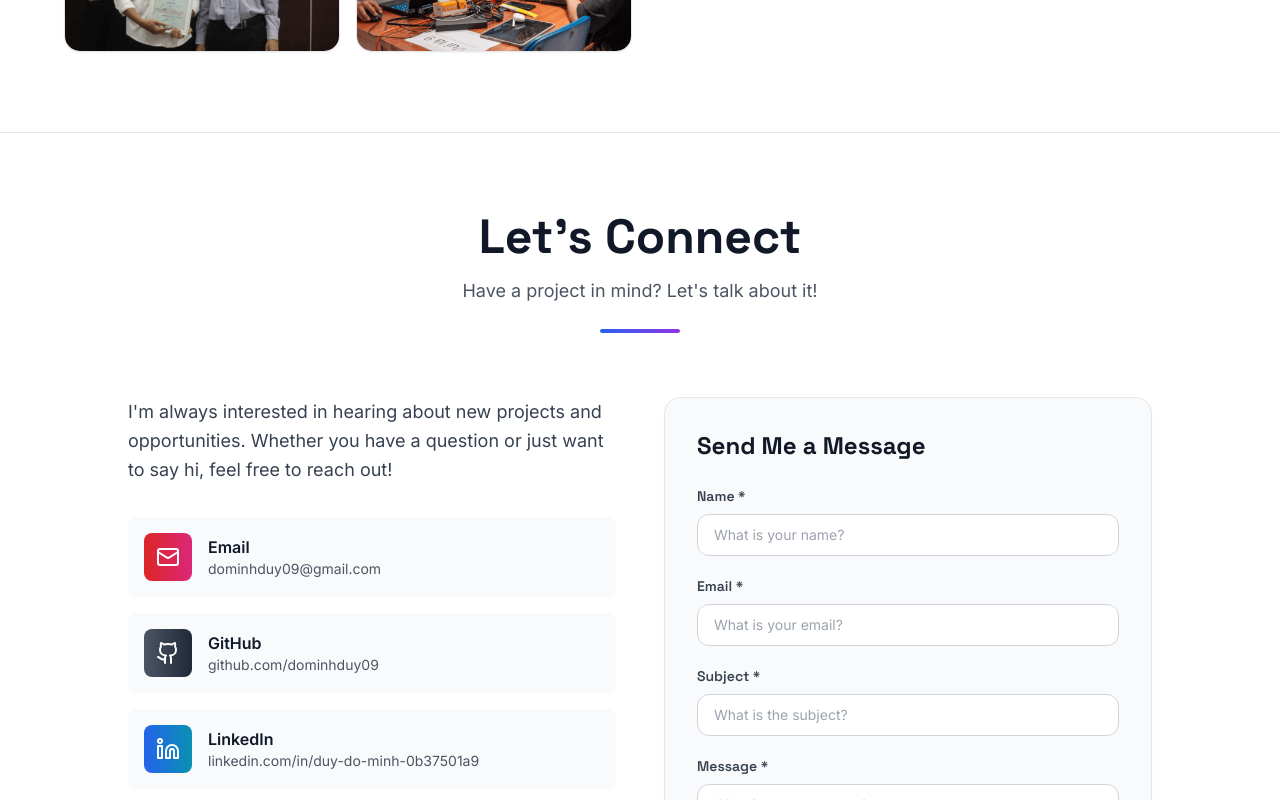
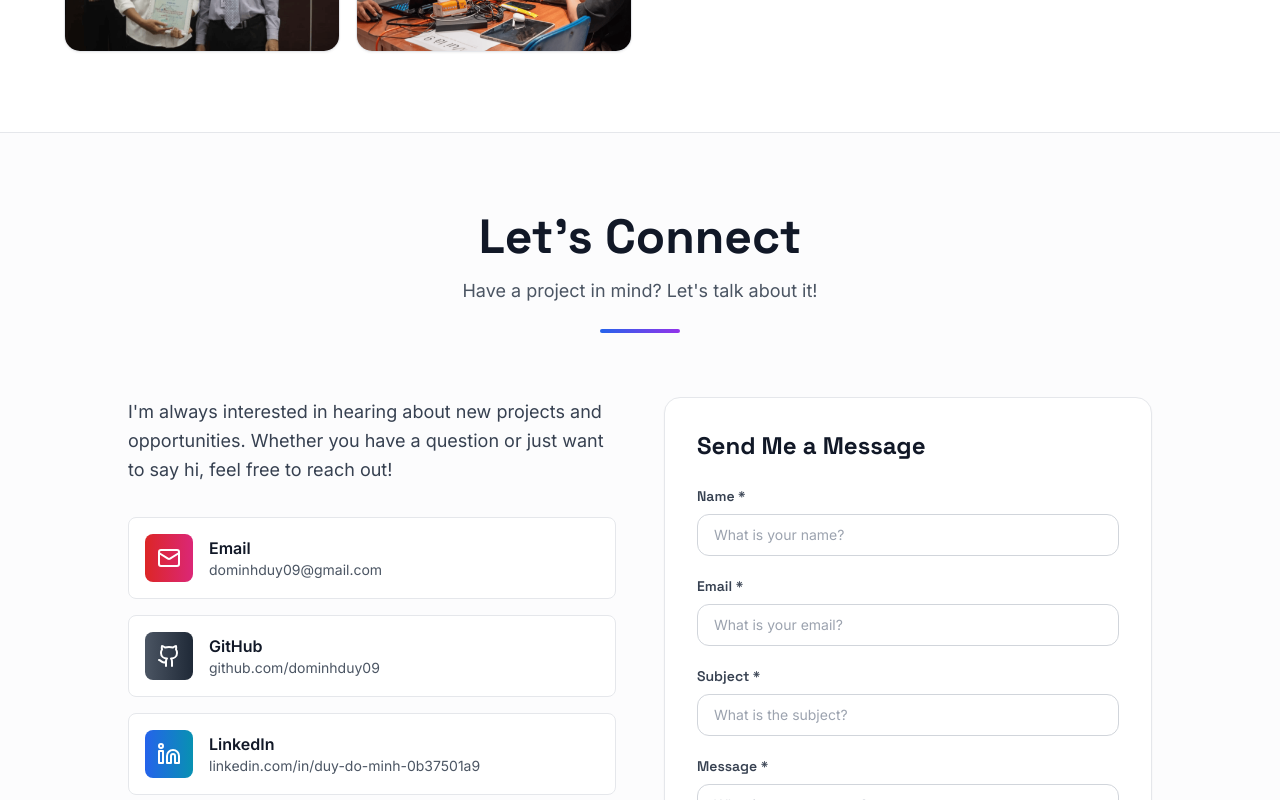
Before and after one commit to dominhduy09/portfolio, a React (Vite) app: page / in a window 1280 px wide. Shown: the part 7720-8520 px from the top of the page. Built offline with nearby package versions, Linux system fonts and the light colour scheme.

Commit message:
style: update background and border colors for contact section and form elements

```diff
--- a/src/components/Contact.tsx
+++ b/src/components/Contact.tsx
@@ -125,7 +125,7 @@ export const Contact: React.FC = () => {
     <section
       id="contact"
       ref={ref}
-      className="py-20 px-4 sm:px-6 lg:px-8 bg-white/50 dark:bg-dark-900/40 backdrop-blur-[2px] border-b border-gray-200 dark:border-dark-800"
+      className="py-20 px-4 sm:px-6 lg:px-8 bg-gray-50/50 dark:bg-dark-800/40 backdrop-blur-[2px] border-b border-gray-200 dark:border-dark-800"
     >
       <div className="max-w-5xl mx-auto">
         <motion.div
@@ -167,7 +167,7 @@ export const Contact: React.FC = () => {
                       target="_blank"
                       rel="noopener noreferrer"
                       whileHover={{ translateX: 5 }}
-                      className="flex items-center gap-4 p-4 rounded-lg bg-gray-50 dark:bg-dark-800 hover:bg-gray-100 dark:hover:bg-dark-700 transition-colors group"
+                      className="flex items-center gap-4 p-4 rounded-lg bg-white dark:bg-dark-900 border border-gray-200 dark:border-dark-700 hover:bg-gray-50 dark:hover:bg-dark-800 transition-colors group"
                     >
                       <div className={`p-3 rounded-lg bg-gradient-to-r ${method.color} text-white group-hover:scale-110 transition-transform`}>
                         <Icon size={24} />
@@ -213,7 +213,7 @@ export const Contact: React.FC = () => {
             {/* Contact Form */}
             <motion.div
               variants={itemVariants}
-              className="p-8 rounded-2xl bg-gray-50 dark:bg-dark-800/40 border border-gray-200 dark:border-dark-700 shadow-sm relative overflow-hidden"
+              className="p-8 rounded-2xl bg-white dark:bg-dark-900 border border-gray-200 dark:border-dark-700 shadow-sm relative overflow-hidden"
             >
               <h3 className="text-2xl font-bold text-gray-900 dark:text-white mb-6 font-display">Send Me a Message</h3>
 
```
